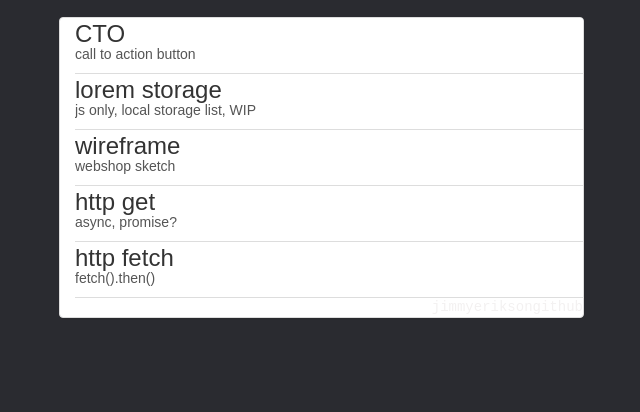
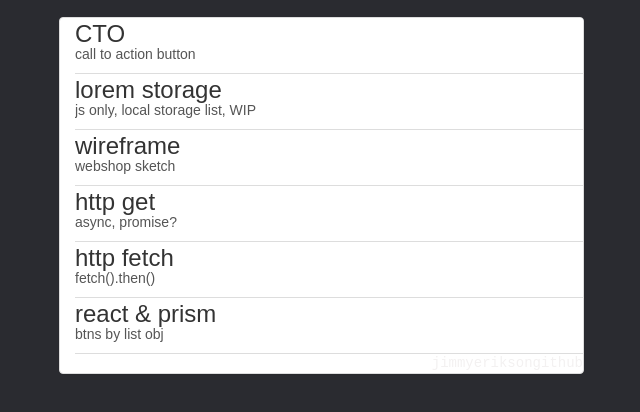
Before and after one commit to jerikson/jerikson.github.io, a plain HTML site: page index.html in a window 1280 px wide. Shown: the part 170-582 px from the top of the page, without its empty margins (41-681 px from the left). Drawn offline with nearby package versions, Linux system fonts and the light colour scheme.

Commit message:
added expriment: 6, webpack-react-prism

```diff
--- a/index.html
+++ b/index.html
@@ -41,7 +41,10 @@
 		      <h4 class="list-group-item-heading">http fetch</h4>
 		      <p class="list-group-item-text">fetch().then()</p>
 		  </a>
-
+		  <a class="list-group-item" href="https://rawgit.com/jerikson/jerikson.github.io/master/experiments/webpack-react-prism/dist/index.html">
+		      <h4 class="list-group-item-heading">react & prism</h4>
+		      <p class="list-group-item-text">btns by list obj</p>
+		  </a>
 
 
 
```
